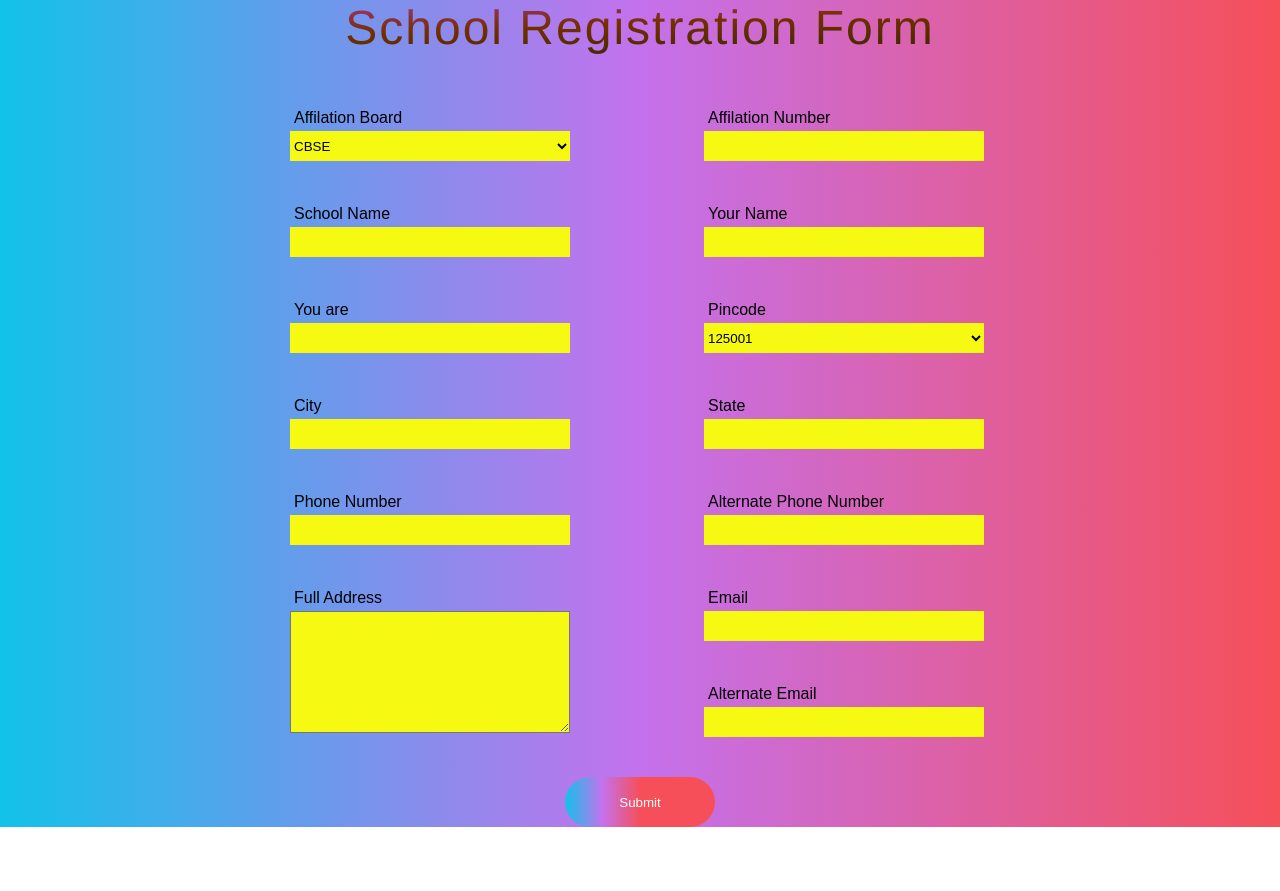
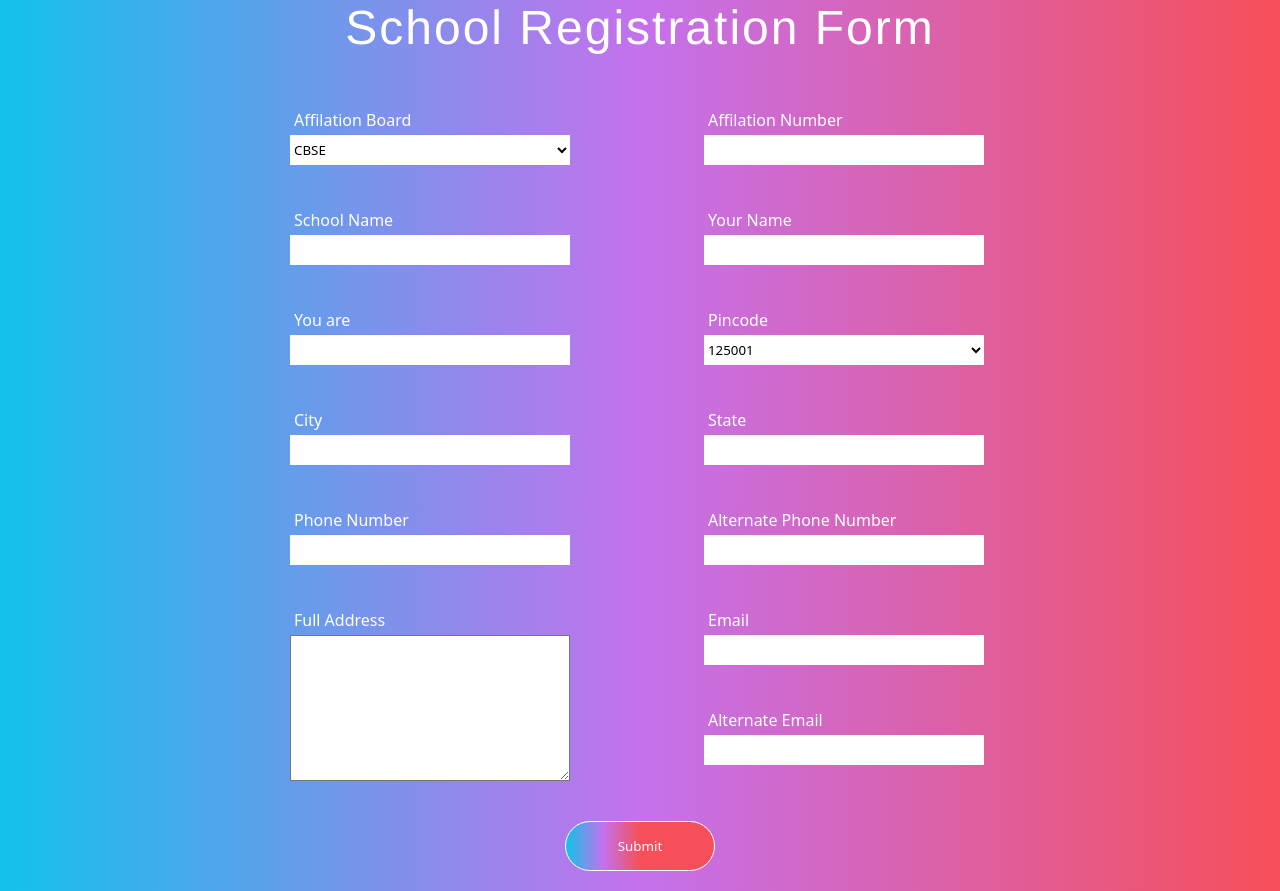
Before and after one commit to ArunTeltia/Register-Sfoly, a website: page public/Register.html in a window 1280 px wide. Before the commit the page ends 827 px from the top, so only its background shows below. Drawn offline with Linux system fonts and the light colour scheme.

Commit message:
register button

```diff
--- a/public/register.css
+++ b/public/register.css
@@ -2,6 +2,8 @@
     box-sizing: border-box;
     margin: 0;
     padding: 0;
+    font-family: system-ui;
+    color: white;
 }
 body{
     background: linear-gradient(90deg,#12c2e9,#c471ed,#f64f59);
@@ -35,10 +37,11 @@ label{
     max-width: 100%;
 }
 select{
-    background-color: rgb(246, 250, 18);
+    background-color: white;
     border: none;
     height: 30px;
     width: 80%;
+    color: black;
 }
 select:focus{
     outline: 0;
@@ -48,11 +51,11 @@ option{
     font-family: Arial, Helvetica, sans-serif;
 }
 input{
-    background-color: rgb(246, 250, 18);
+    background-color: white;
     border: none;
     height: 30px;
     width: 80%;
-
+    color: black;
 }
 input:focus{
     outline: 0;
@@ -82,8 +85,9 @@ input:focus{
     margin-bottom: 2%;
 }
 textarea{
-    background-color: rgb(246, 250, 18);
+    background-color: white;
     width: 280px;
+    color: black;
 }
 textarea:focus{
     outline: 0;
@@ -94,11 +98,9 @@ textarea:focus{
 	font-weight:  100;
 	letter-spacing: 2px;
 	text-align: center;
-	color: #f35626;
-	background-image: -webkit-linear-gradient(92deg, blue, green);
-	-webkit-background-clip: text;
-	-webkit-text-fill-color: transparent;
-	-webkit-animation: hue 10s infinite linear;
+    color: white;
+
+
 }
 
 @-webkit-keyframes hue {
@@ -119,6 +121,8 @@ textarea:focus{
     border-radius: 40px;
     outline: 0;
     border-color: lightgray;
+    border: 1px solid white;
+    margin-bottom:20px;
 }
 @media (max-width:768px){
     .container{
```
